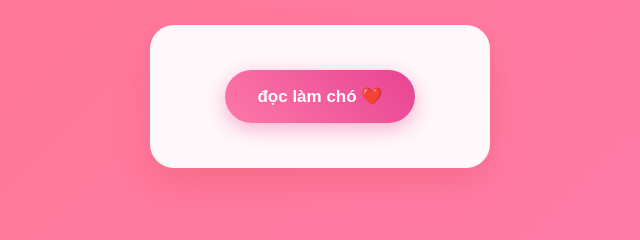
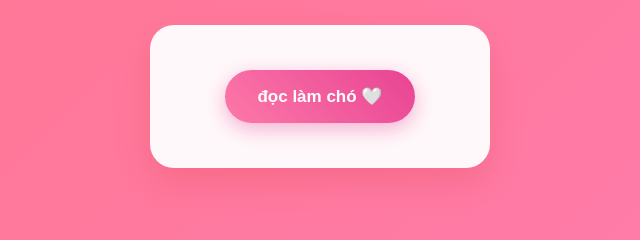
Before and after one commit to 33yagami/ghet-nhat-tren-doi, a plain HTML site: page index.html in a window 1280 px wide. Shown: the part 304-544 px from the top of the page, 320-960 px from the left. Drawn offline with Linux system fonts and the light colour scheme.

Commit message:
Update index.html

```diff
--- a/index.html
+++ b/index.html
@@ -112,7 +112,7 @@
 
   <!-- Màn hình chờ bấm mở -->
   <div id="intro-box">
-    <button class="open-btn" onclick="openLetter()">đọc làm chó ❤️</button>
+    <button class="open-btn" onclick="openLetter()">đọc làm chó 🤍</button>
   </div>
 
   <!-- Nội dung bức thư -->
```
